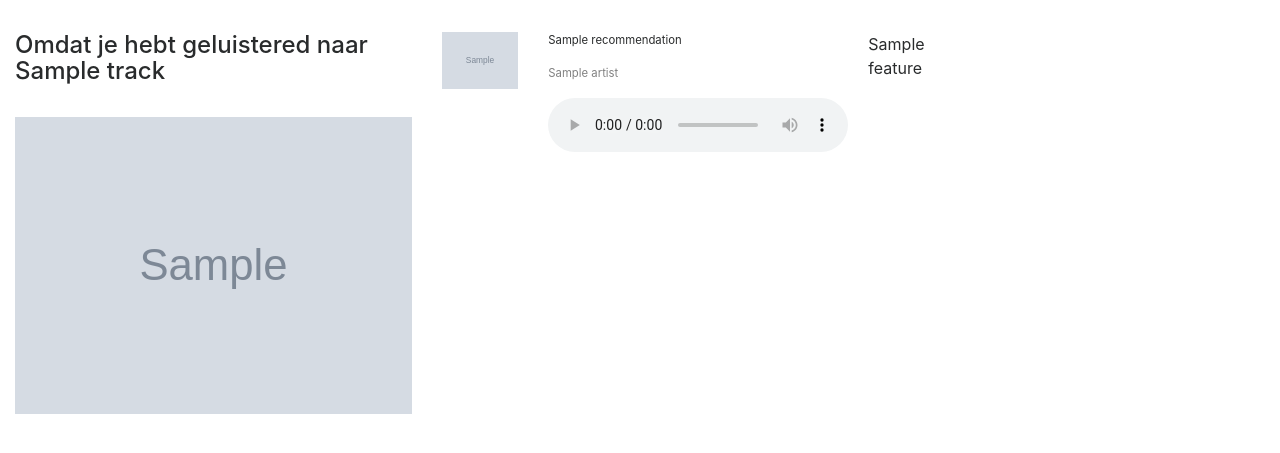
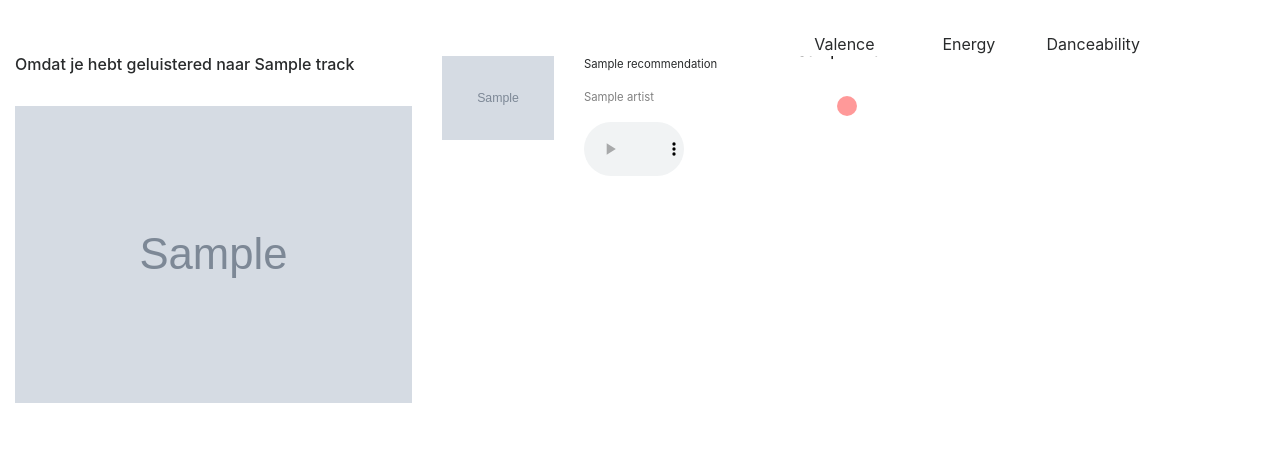
Before and after one commit to EelcoWiechert/peak_end_demo, a Flask app: template templates/user_profile.html in a window 1280 px wide. Shown: the top 453 px of the page. Run offline with Flask 2, Linux system fonts and the light colour scheme; the template is opened without the code that fills it: most values are stand-ins (such as "Sample title", 1, 10 or a date in 2020); grey boxes marked "Sample" are stand-in pictures; some libraries are stand-ins or nearby versions.

Commit message:
Visualized features

```diff
--- a/main.py
+++ b/main.py
@@ -70,9 +70,15 @@ def spotify_authorized():
     if isinstance(resp, OAuthException):
         return 'Access denied: {0}'.format(resp.message)
     session['oauth_token'] = (resp['access_token'], '')
+
+
     me = spotify.request('/v1/me') # LOAD USER PROFILE
 
-    # DEFINE THE USER
+    '''
+
+    DEFINE THE USER
+
+    '''
 
     user ={}
 
@@ -95,7 +101,7 @@ def spotify_authorized():
     for track in top_tracks.data["items"][:NUMBER_OF_PLAYLISTS]:
         time.sleep(0.01)
         recommendations = spotify.request(
-            '/v1/recommendations?seed_tracks=' + str(track['id']) + '&limit=100')
+            '/v1/recommendations?market=NL&seed_tracks=' + str(track['id']) + '&limit=100')
 
         # store info of recommended tracks
         rec_list = []
@@ -132,7 +138,7 @@ def spotify_authorized():
         data = pd.DataFrame.from_dict(variables_to_plot)
 
         x = data.values
-        #x_scaled = preprocessing.normalize(x)
+        # x_scaled = preprocessing.normalize(x)
         df = pd.DataFrame(x, columns=FEATURES_TO_PLOT)
 
         df2 = pd.DataFrame([[0,0,0],[1,1,1]], columns=FEATURES_TO_PLOT)
--- a/static/styles/style.css
+++ b/static/styles/style.css
@@ -8,7 +8,7 @@ p.artist {
     font-size: 3mm;
 }
 
-audio { width: 300px;}
+audio { width: 100px;}
 
 .padding-0 {
     padding-left: 0px;
--- a/templates/user_profile.html
+++ b/templates/user_profile.html
@@ -15,16 +15,42 @@
 
 	</div>
 
+    <div class="row">
+        <div class="col-lg-4"></div>
+        <div class="col-lg-8">
+            <div class="row">
+                <div class="col-lg-2"></div>
+                <div class="col-lg-3"></div>
+                <div class="col-lg-7">
+                    <div class="row">
+                        <div class="col-lg-3"><center>Valence</center></div>
+                        <div class="col-lg-3"><center>Energy</center></div>
+                        <div class="col-lg-3"><center>Danceability</center></div>
+
+                    </div>
+
+
+                </div>
+
+            </div>
+
+
+        </div>
+
+
+
+    </div>
+
     {% for track in top_user_tracks %}
 
         <div class="row">
             <div class="col-lg-4">
-                <h4>Omdat je hebt geluistered naar {{ track.name }}</h4> <br>
+                <h6>Omdat je hebt geluistered naar {{ track.name }}</h6> <br>
                 <img src="{{ track.album.images[0].url }}"  style="max-width: 100%">
 
             </div>
 
-                    <div class="col-lg-6"">
+                    <div class="col-lg-8">
 
                         {% for recom in recommendations[track.id] %}
 
@@ -37,7 +63,7 @@
                                 </div>
 
 
-                                <div class="col-lg-6">
+                                <div class="col-lg-3">
 
                                     <div class="title_show"><p class="song-title">{{ recom.title }}</p></div>
                                     <div class="artist_show"><p class="artist">{{ recom.artist }}</p></div>
@@ -45,7 +71,7 @@
 
 
                                         {% if recom.preview is not none %}
-                                            <audio controls="" autoplay="" name="media">
+                                            <audio autoplay="0" controls="" autoplay="" name="media">
                                                 <source src="{{ recom.preview }}" type="audio/mpeg">
                                             </audio>
                                         {%endif %}
@@ -55,14 +81,18 @@
 
                                 </div>
 
-                                <div class="col-lg-4">
+                                <div class="col-lg-7">
 
                                     <div class="row">
 
                                         {% for feature in recom.features %}
                                             <div class="col-lg-3">
 
-                                                {{ feature }}
+                                                {% set size = feature * 30 %}
+                                                <svg height="100" width="100">
+                                                  <circle cx="50" cy="50" r="{{ size }}" fill-opacity="0.4" fill="red" />
+                                                  <text cx="300" cy="300" fill="black">{{ feature }}</text>
+                                                </svg>
 
 
                                             </div>
```
Also changed, not shown: create_plot.py (+11 -7 lines).
